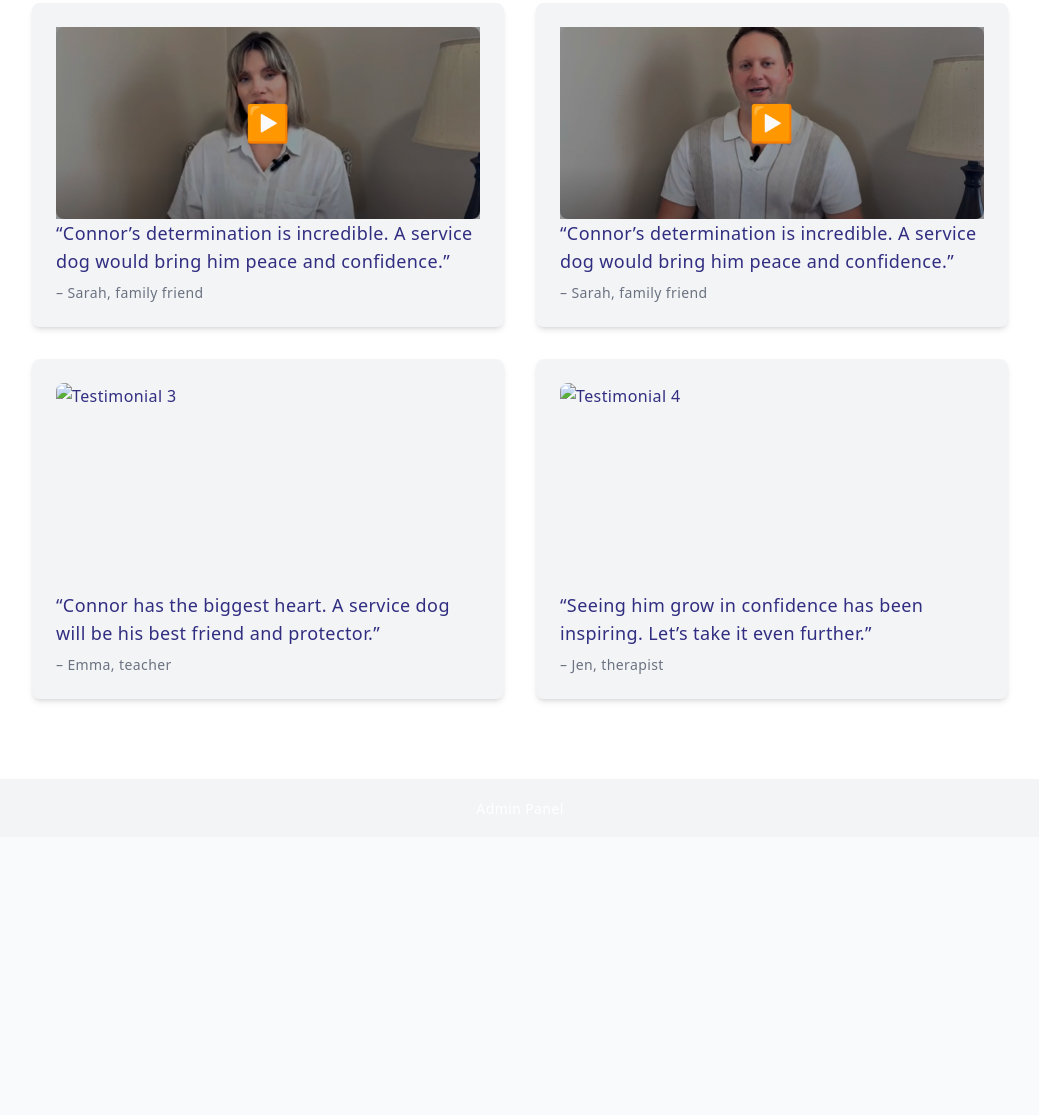
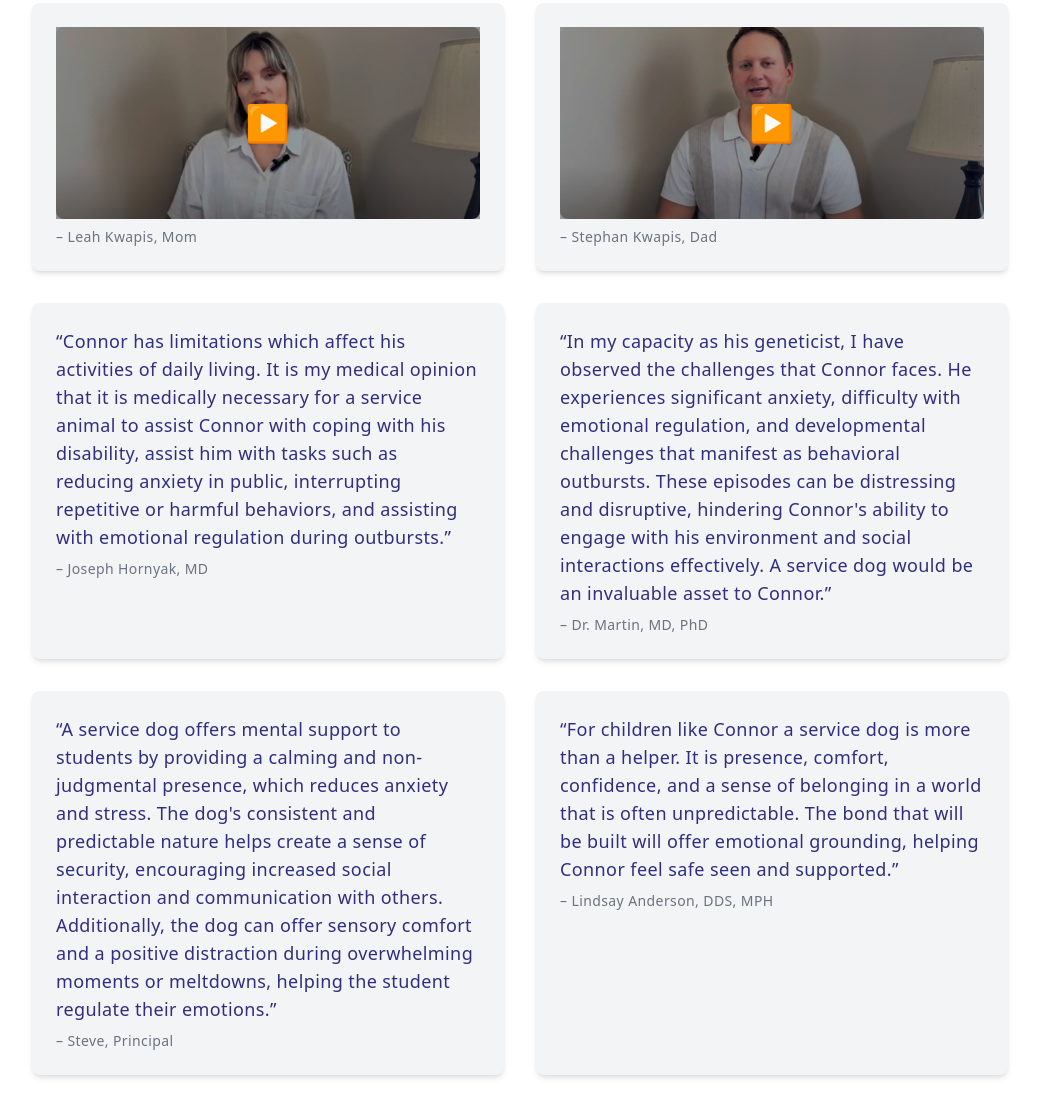
Before and after one commit to SDKwapis/service-dog-site, a website: page views/index.html in a window 1280 px wide. Shown: the part 2093-3208 px from the top of the page, without its empty margins (120-1159 px from the left). Before the commit the page ends 2930 px from the top, so only its background shows below. Drawn offline with nearby package versions, Linux system fonts and the light colour scheme; no server answers.

Commit message:
added videos and quotes on the cards

```diff
--- a/views/index.html
+++ b/views/index.html
@@ -13,7 +13,7 @@
 <script async src="https://www.googletagmanager.com/gtag/js?id=G-2BTX9XSELC"></script>
 <script>
   window.dataLayer = window.dataLayer || [];
-  function gtag(){dataLayer.push(arguments);}
+  function gtag() { dataLayer.push(arguments); }
   gtag('js', new Date());
 
   gtag('config', 'G-2BTX9XSELC');
@@ -160,52 +160,70 @@
       <div class="grid gap-8 md:grid-cols-2 lg:grid-cols-2 text-left">
 
         <!-- Card 1 -->
-<div class="video-card bg-gray-100 p-6 rounded-lg shadow-md hover:shadow-xl transition transform hover:scale-105">
-  <a href="https://youtu.be/5tdgtMMHjgc" target="_blank" class="video-wrapper relative cursor-pointer mb-4">
+        <div
+          class="video-card bg-gray-100 p-6 rounded-lg shadow-md hover:shadow-xl transition transform hover:scale-105">
+          <a href="https://youtu.be/qinsv6nyBZM" target="_blank" class="video-wrapper relative cursor-pointer mb-4">
             <img src="/images/Leah.png" alt="Testimonial 1" class="rounded-lg w-full h-48 object-cover">
-    <div class="absolute inset-0 flex items-center justify-center text-white text-4xl font-bold bg-black bg-opacity-40">
+            <div
+              class="absolute inset-0 flex items-center justify-center text-white text-4xl font-bold bg-black bg-opacity-40">
               ▶
             </div>
           </a>
-  <p class="text-lg font-medium">“Connor’s determination is incredible. A service dog would bring him peace and confidence.”</p>
-  <p class="text-sm text-gray-500 mt-2">– Sarah, family friend</p>
+          <p class="text-sm text-gray-500 mt-2">– Leah Kwapis, Mom</p>
         </div>
 
-
-
         <!-- Card 2 -->
-<div class="video-card bg-gray-100 p-6 rounded-lg shadow-md hover:shadow-xl transition transform hover:scale-105">
-  <a href="https://youtu.be/qinsv6nyBZM" target="_blank" class="video-wrapper relative cursor-pointer mb-4">
-    <img src="/images/Stephan.png" alt="Testimonial 1" class="rounded-lg w-full h-48 object-cover">
-    <div class="absolute inset-0 flex items-center justify-center text-white text-4xl font-bold bg-black bg-opacity-40">
+        <div
+          class="video-card bg-gray-100 p-6 rounded-lg shadow-md hover:shadow-xl transition transform hover:scale-105">
+          <a href="https://youtu.be/5tdgtMMHjgc" target="_blank" class="video-wrapper relative cursor-pointer mb-4">
+            <img src="/images/Stephan.png" alt="Testimonial 2" class="rounded-lg w-full h-48 object-cover">
+            <div
+              class="absolute inset-0 flex items-center justify-center text-white text-4xl font-bold bg-black bg-opacity-40">
               ▶
             </div>
           </a>
-  <p class="text-lg font-medium">“Connor’s determination is incredible. A service dog would bring him peace and confidence.”</p>
-  <p class="text-sm text-gray-500 mt-2">– Sarah, family friend</p>
+          <p class="text-sm text-gray-500 mt-2">– Stephan Kwapis, Dad</p>
         </div>
 
         <!-- Card 3 -->
-        <a href="https://youtu.be/qinsv6nyBZM" target="_blank"
-          class="block bg-gray-100 p-6 rounded-lg shadow-md hover:shadow-xl transition transform hover:scale-105">
-          <img src="/images/thumb3.jpg" alt="Testimonial 3" class="rounded-lg mb-4 w-full h-48 object-cover">
-          <p class="text-lg font-medium">“Connor has the biggest heart. A service dog will be his best friend and
-            protector.”</p>
-          <p class="text-sm text-gray-500 mt-2">– Emma, teacher</p>
-        </a>
+        <div
+          class="video-card bg-gray-100 p-6 rounded-lg shadow-md hover:shadow-xl transition transform hover:scale-105">
+
+          <p class="text-lg font-medium">“Connor has limitations which affect his activities of daily living. It is my
+            medical opinion that it is medically necessary for a service animal to assist Connor with coping with his
+            disability, assist him with tasks such as reducing anxiety in public, interrupting repetitive or harmful
+            behaviors, and assisting with emotional regulation during outbursts.”</p>
+          <p class="text-sm text-gray-500 mt-2">– Joseph Hornyak, MD</p>
+        </div>
 
         <!-- Card 4 -->
-        <a href="https://www.youtube.com/watch?v=VIDEO_ID_4" target="_blank"
-          class="block bg-gray-100 p-6 rounded-lg shadow-md hover:shadow-xl transition transform hover:scale-105">
-          <img src="/images/thumb4.jpg" alt="Testimonial 4" class="rounded-lg mb-4 w-full h-48 object-cover">
-          <p class="text-lg font-medium">“Seeing him grow in confidence has been inspiring. Let’s take it even
-            further.”</p>
-          <p class="text-sm text-gray-500 mt-2">– Jen, therapist</p>
-        </a>
+        <div
+          class="video-card bg-gray-100 p-6 rounded-lg shadow-md hover:shadow-xl transition transform hover:scale-105">
+
+          <p class="text-lg font-medium">“In my capacity as his geneticist, I have observed the challenges that Connor faces. He experiences significant anxiety, difficulty with emotional regulation, and developmental challenges that manifest as behavioral outbursts. These episodes can be distressing and disruptive, hindering Connor's ability to engage with his environment and social interactions effectively. A service dog would be an invaluable asset to Connor.”</p>
+          <p class="text-sm text-gray-500 mt-2">– Dr. Martin, MD, PhD</p>
+        </div>
+        <!-- Card 5 -->
+        <div
+          class="video-card bg-gray-100 p-6 rounded-lg shadow-md hover:shadow-xl transition transform hover:scale-105">
+
+          <p class="text-lg font-medium">“A service dog offers mental support to students by providing a calming and non-judgmental presence, which reduces anxiety and stress. The dog's consistent and predictable nature helps create a sense of security, encouraging increased social interaction and communication with others. Additionally, the dog can offer sensory comfort and a positive distraction during overwhelming moments or meltdowns, helping the student regulate their emotions.”</p>
+          <p class="text-sm text-gray-500 mt-2">– Steve, Principal</p>
+        </div>
+        <!-- Card 6 -->
+        <div
+          class="video-card bg-gray-100 p-6 rounded-lg shadow-md hover:shadow-xl transition transform hover:scale-105">
+
+          <p class="text-lg font-medium">“For children like Connor a service dog is more than a helper. It is presence,
+            comfort, confidence, and a sense of belonging in a world that is often unpredictable. The bond that will be
+            built will offer emotional grounding, helping Connor feel safe seen and supported.”</p>
+          <p class="text-sm text-gray-500 mt-2">– Lindsay Anderson, DDS, MPH</p>
+        </div>
 
       </div>
     </div>
   </section>
+
 
   <script src="/js/scripts.js"></script>
   <script src="/js/update.js"></script>
```
Lines whose indentation alone changed are shown as unchanged.
